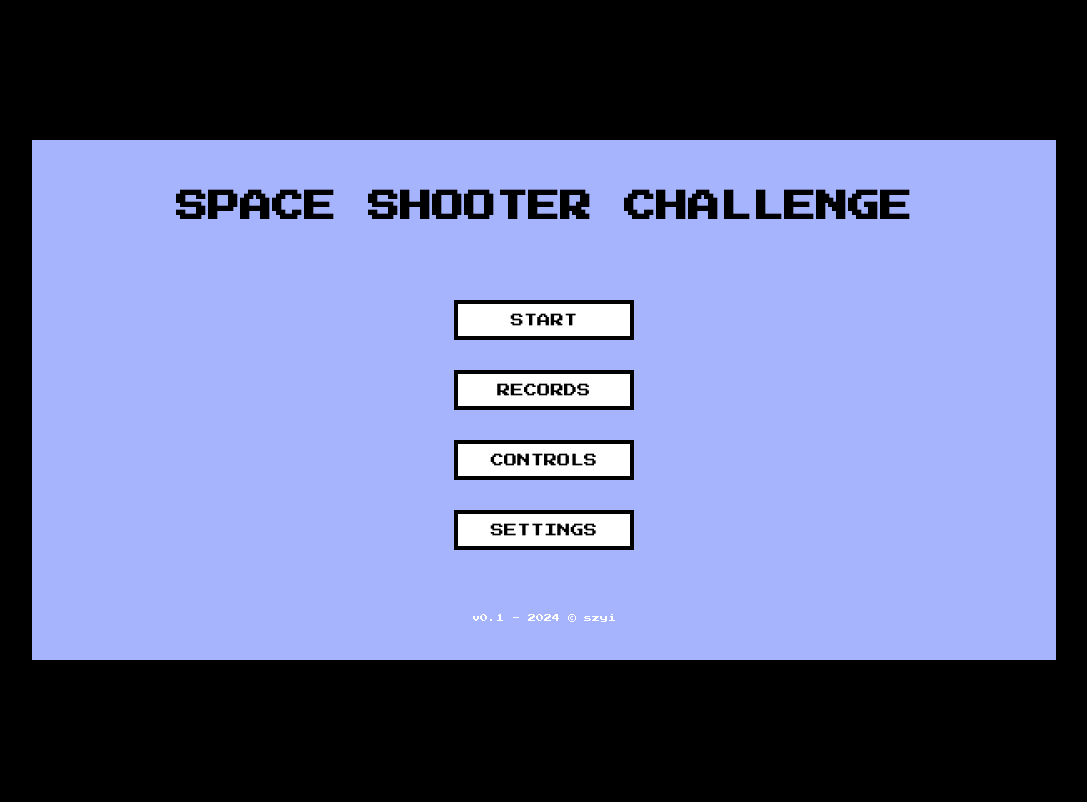
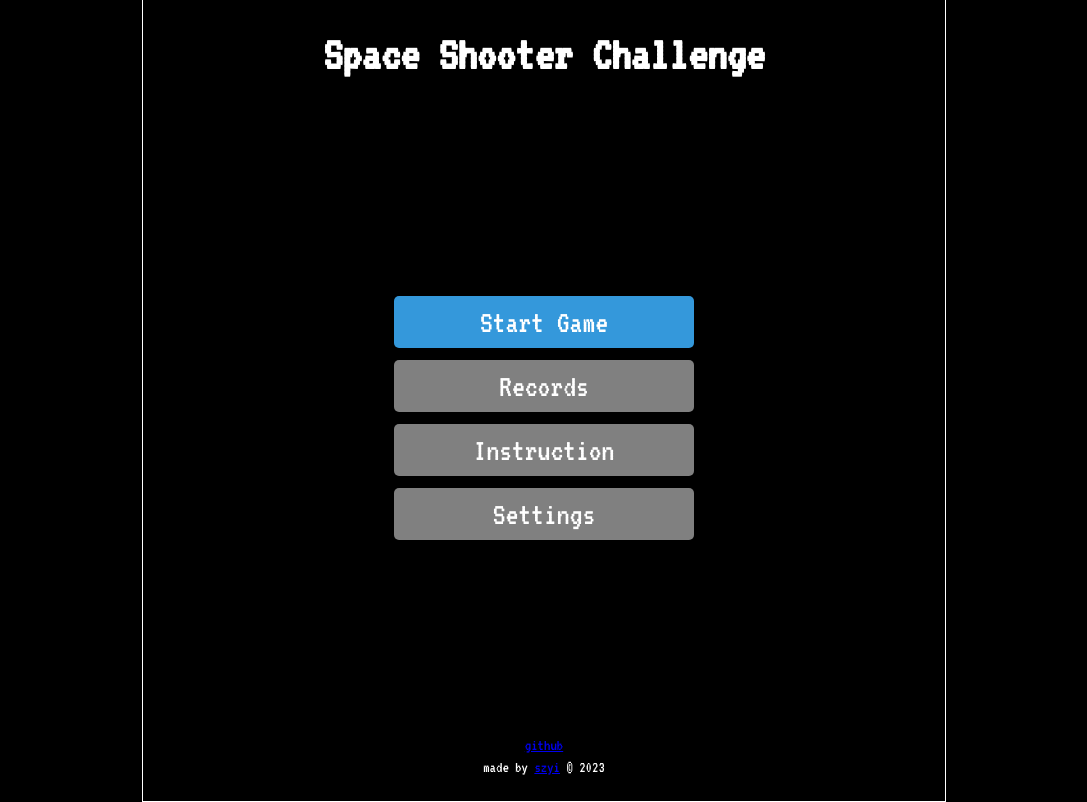
Before and after one commit to szyi10/space-shooter-challenge, a plain HTML site: page index.html in a window 1280 px wide. Shown: the whole page, without its empty margins (96-1183 px from the left). Drawn offline with nearby package versions, Linux system fonts and the light colour scheme.

Commit message:
Revert "Refactoring game"
This reverts commit 46f3f0ebd37479d80844205c17a2fa00e687be91.

```diff
--- a/index.html
+++ b/index.html
@@ -4,12 +4,6 @@
     <meta charset="UTF-8" />
     <meta name="viewport" content="width=device-width, initial-scale=1.0" />
     <title>Space Shooter Challenge</title>
-    <link rel="preconnect" href="https://fonts.googleapis.com" />
-    <link rel="preconnect" href="https://fonts.gstatic.com" crossorigin />
-    <link
-      href="https://fonts.googleapis.com/css2?family=Press+Start+2P&display=swap"
-      rel="stylesheet"
-    />
     <link rel="stylesheet" href="./styles.css" />
     <link
       rel="shortcut icon"
@@ -18,49 +12,53 @@
     />
   </head>
   <body>
-    <div class="container">
-      <!-- Starting scren -->
-      <div id="startingScreen" class="starting-screen">
+    <!-- Start Screen -->
+    <div class="start-screen">
       <h1>Space Shooter Challenge</h1>
-        <div class="starting-screen-buttons">
-          <button id="startButton">START</button>
-          <button>RECORDS</button>
-          <button>CONTROLS</button>
-          <button>SETTINGS</button>
+      <div class="start-screen-buttons">
+        <button type="button" id="startButton">Start Game</button>
+        <button type="button" disabled>Records</button>
+        <button type="button" disabled>Instruction</button>
+        <button type="button" disabled>Settings</button>
       </div>
-        <p>v0.1 - 2024 &copy; szyi</p>
+      <footer>
+        <a
+          href="https://github.com/szyi10/space-shooter-challenge"
+          target="_blank"
+          >github</a
+        >
+        <p>
+          made by <a href="https://www.szyi.xyz" target="_blank">szyi</a> &copy;
+          2023
+        </p>
+      </footer>
     </div>
 
-      <!-- Game -->
-      <div class="gamebar">
-        <div class="health-bar">
-          <div class="red-health"></div>
-          <div id="playerHealthGray" class="gray-health"></div>
-          <div id="playerHealth" class="blue-health"></div>
-          <h5 id="playerName" class="ship-name">Rokcy</h5>
+    <!-- Game Canvas -->
+    <canvas id="gameCanvas" width="800" height="800"></canvas>
+
+    <!-- Pause Menu -->
+    <div class="pause-menu">
+      <h2>Paused</h2>
+      <div class="pause-menu-buttons">
+        <button id="resumeButton">Resume</button>
+        <button id="quitButton">Quit to Menu</button>
       </div>
     </div>
 
-      <div id="resetScreen">
-        <h3>Game Over</h3>
-        <div>
-          <p id="resetBackHomeScreen">H</p>
-          <p id="resetButton">R</p>
+    <!-- Game over Screen -->
+    <div class="game-over">
+      <h2>Game Over</h2>
+      <div class="score">
+        <p>Score:</p>
+        <span class="score-element"></span>
       </div>
+      <button id="closeButton">Quit to Menu</button>
     </div>
 
-      <canvas></canvas>
-    </div>
-
-    <script
-      src="https://cdnjs.cloudflare.com/ajax/libs/gsap/3.10.3/gsap.min.js"
-      integrity="sha512-6zTDRWNxo8vI6JZYDCwhrJpg5icK3P4HNnW3czsO5Scb3lAoPDam+/wF3eog4hxcl0h44d0XlIcFkuoSaWHQ2g=="
-      crossorigin="anonymous"
-      referrerpolicy="no-referrer"
-    ></script>
-
-    <script src="./js/utils.js"></script>
-    <script src="./js/classes.js"></script>
-    <script src="./index.js"></script>
+    <script src="./js/screen.js"></script>
+    <script src="./js/game.js"></script>
+    <script src="./js/enemy.js"></script>
+    <script src="./js/ship.js"></script>
   </body>
 </html>
--- a/index.js
+++ /dev/null
@@ -1,74 +0,0 @@
-let initialVelocity = 3
-let gameStarted = false
-const startingScreen = document.getElementById("startingScreen")
-
-if (!gameStarted) {
-  startingScreen.style.display = "flex"
-} else {
-  startingScreen.style.display = "none"
-}
-
-document.querySelector("#startButton").addEventListener("click", () => {
-  localStorage.setItem("gameStarted", "true")
-  gsap.to("#startingScreen", {
-    top: "-100%",
-    display: "none",
-  })
-})
-
-const canvas = document.querySelector("canvas")
-const ctx = canvas.getContext("2d")
-
-canvas.width = 1024
-canvas.height = 520
-
-ctx.fillRect(0, 0, canvas.width, canvas.height)
-
-const player = new Ship({
-  position: { x: 60, y: 0 },
-  velocity: { x: 0, y: 0 },
-  imageSrc: "./assets/images/spaceship_small_red.png",
-  scale: 2.5,
-})
-
-const keys = {
-  w: { pressed: false },
-  s: { pressed: false },
-  a: { pressed: false },
-  d: { pressed: false },
-}
-
-function animate() {
-  window.requestAnimationFrame(animate)
-
-  ctx.fillStyle = "black"
-  ctx.fillRect(0, 0, canvas.width, canvas.height)
-
-  // background.update()
-
-  ctx.fillStyle = "rgba(255, 255, 255, 0.7)"
-  ctx.fillRect(0, 0, canvas.width, canvas.height)
-
-  player.update()
-
-  player.velocity.x = 0
-  player.velocity.y = 0
-
-  // player movement
-  if (keys.a.pressed && player.lastKey === "a") {
-    player.velocity.x = -3
-  } else if (keys.d.pressed && player.lastKey === "d") {
-    player.velocity.x = 3
-  }
-
-  if (keys.w.pressed) {
-    player.velocity.y = 3
-  } else if (keys.s.pressed) {
-    player.velocity.y = -3
-  }
-}
-
-animate()
-
-window.addEventListener("keydown", keyDowns)
-window.addEventListener("keyup", keyUps)
--- a/js/classes.js
+++ /dev/null
@@ -1,76 +0,0 @@
-class Sprite {
-  constructor({ position, imageSrc, scale = 1 }) {
-    this.position = position
-    this.width = 50
-    this.height = 150
-    this.image = new Image()
-    this.image.src = imageSrc
-    this.scale = scale
-  }
-
-  draw() {
-    ctx.drawImage(this.image, this.position.x, this.position.y)
-  }
-
-  update() {
-    this.draw()
-  }
-}
-
-class Ship extends Sprite {
-  constructor({ position, velocity, color = "red", imageSrc, scale = 1 }) {
-    super({
-      position,
-      imageSrc,
-      scale,
-    })
-
-    this.velocity = velocity
-    this.width = 50
-    this.height = 150
-    this.lastKey
-    this.color = color
-    this.isAttacking
-    this.health = 100
-    this.dead = false
-  }
-
-  update() {
-    this.draw()
-
-    // Draw ship hitboxes
-    // ctx.fillStyle = "green"
-    // ctx.fillRect(this.position.x, this.position.y, this.width, this.height)
-
-    this.position.x += this.velocity.x
-    this.position.y += this.velocity.y
-
-    if (this.position.y + this.height >= canvas.height) {
-      this.velocity.y = 0
-      this.position.y = canvas.height - this.height
-    }
-
-    if (this.position.y <= 200) {
-      this.velocity.y = 0
-      this.position.y = 200
-    }
-
-    if (this.position.x + this.width >= canvas.width) {
-      this.velocity.x = 0
-      this.position.x = canvas.width - 50
-    }
-
-    if (this.position.x + this.width <= 50) {
-      this.velocity.x = 0
-      this.position.x = 0
-    }
-  }
-
-  attack() {
-    this.isAttacking = true
-  }
-
-  takeHit() {
-    this.health -= 20
-  }
-}
--- a/js/utils.js
+++ /dev/null
@@ -1,47 +0,0 @@
-function showResetScreen({ player }) {
-  document.getElementById("resetScreen").style.display = "block"
-  gsap.to("#resetScreen", { top: "50%" })
-
-  if (player.health === 0) player.dead = true
-}
-
-function keyDowns(e) {
-  if (!player.dead) {
-    switch (e.key) {
-      case "d":
-        keys.d.pressed = true
-        player.lastKey = "d"
-        break
-      case "a":
-        keys.a.pressed = true
-        player.lastKey = "a"
-        break
-      case "w":
-        player.velocity.y = -10
-        break
-      case "s":
-        player.velocity.y = 10
-        break
-      case " ":
-        player.attack()
-        break
-    }
-  }
-}
-
-function keyUps(e) {
-  switch (e.key) {
-    case "d":
-      keys.d.pressed = false
-      break
-    case "a":
-      keys.a.pressed = false
-      break
-    case "w":
-      keys.w.pressed = false
-      break
-    case "s":
-      keys.s.pressed = false
-      break
-  }
-}
--- a/styles.css
+++ b/styles.css
@@ -1,146 +1,165 @@
 @import url("https://fonts.googleapis.com/css2?family=VT323&display=swap");
 
-* {
-  box-sizing: border-box;
-}
-
 body {
-  position: relative;
-  width: 100%;
-  height: 100vh;
   margin: 0;
   padding: 0;
   display: flex;
+  justify-content: center;
   align-items: center;
-  justify-content: center;
-  overflow: hidden;
-  font-family: "Press Start 2P", cursive;
+  height: 100vh;
   background-color: #000;
+  font-family: "VT323", monospace;
 }
 
-button {
+canvas {
+  border: 1px solid #fff;
+  display: none;
+  /* display: block; */
+  margin: 0 auto;
+}
+
+.start-screen {
+  display: flex;
+  /* display: none; */
+  flex-direction: column;
+  align-items: center;
+  justify-content: space-between;
+  width: 802px;
+  height: 802px;
+  border: 1px solid #fff;
+  color: white;
+}
+
+.start-screen h1 {
+  font-size: 3em;
+  margin-bottom: 20px;
+}
+
+.start-screen button {
+  padding: 10px 20px;
+  width: 300px;
+  font-size: 32px;
+  cursor: pointer;
+  background-color: #3498db;
+  color: white;
+  border: none;
+  border-radius: 5px;
   font-family: inherit;
 }
 
-.container {
-  position: relative;
-  display: inline-block;
-  overflow: hidden;
+.start-screen button:hover {
+  transform: translateY(-2px) scale(1.01);
 }
 
-/* Starting screen */
-.starting-screen {
-  display: none;
-  position: absolute;
-  top: 0;
-  left: 0;
-  width: 100%;
-  height: 100%;
-  padding: 30px 0;
+.start-screen button:disabled {
+  background-color: gray;
+  cursor: not-allowed;
+}
+
+.start-screen-buttons {
   display: flex;
   flex-direction: column;
   align-items: center;
-  justify-content: space-between;
-  background-color: #a5b4fc;
-  z-index: 1000;
+  gap: 12px;
 }
 
-.starting-screen h1 {
-  text-transform: uppercase;
+.start-screen footer {
+  display: flex;
+  flex-direction: column;
+  place-items: center;
+  margin-bottom: 20px;
 }
 
-.starting-screen-buttons {
+.start-screen footer p {
+  margin: 6px;
+}
+
+.pause-menu {
+  display: none;
+  position: absolute;
+  top: 50%;
+  left: 50%;
+  transform: translate(-50%, -50%);
+  text-align: center;
+  background-color: #000;
+  padding: 20px;
+  border: 1px solid white;
+  color: white;
+}
+
+.pause-menu h2 {
+  margin-bottom: 20px;
+}
+
+.pause-menu-buttons {
   display: flex;
   flex-direction: column;
-  gap: 30px;
+  align-items: center;
+  gap: 10px;
 }
 
-.starting-screen-buttons button {
-  width: 180px;
-  height: 40px;
-  background-color: #fff;
-  border: 4px solid #000;
+.pause-menu button {
+  padding: 10px 20px;
+  width: 200px;
+  font-size: 24px;
   cursor: pointer;
+  background-color: #3498db;
+  color: white;
+  border: none;
+  border-radius: 5px;
+  font-family: inherit;
 }
 
-.starting-screen-buttons button:hover,
-.starting-screen-buttons button:focus {
-  background-color: #ccc;
-  transform: scale(1.1);
+.pause-menu button:hover {
+  transform: translateY(-2px) scale(1.01);
 }
 
-.starting-screen p {
-  color: #fff;
-  font-size: 8px;
+.game-over {
+  position: absolute;
+  display: none;
+  top: 50%;
+  left: 50%;
+  transform: translate(-50%, -50%);
+  text-align: center;
+  background-color: #000;
+  padding: 20px;
+  border: 1px solid white;
+  color: white;
 }
 
-/* Game screen */
-.gamebar {
-  position: absolute;
-  width: 100%;
-  display: flex;
-  align-items: center;
-  padding: 20px;
+.game-over h2 {
+  margin-bottom: 20px;
+  font-size: 32px;
 }
 
-.health-bar {
-  position: relative;
-  width: 100%;
-  border: 4px solid #fff;
+.game-over .score {
+  display: flex;
+  flex-direction: column;
+  align-items: center;
+  justify-content: center;
 }
 
-.red-health {
-  background-color: #ef4444;
-  height: 30px;
-  width: 100%;
+.score p {
+  margin: 0;
+  font-size: 24px;
 }
 
-.blue-health {
-  position: absolute;
-  top: 0;
-  left: 0;
-  bottom: 0;
-  background-color: #818cf8;
+.score span {
+  margin-bottom: 20px;
 }
 
-.gray-health {
-  position: absolute;
-  top: 0;
-  right: 0;
-  bottom: 0;
-  background-color: #bcbcbc;
+.game-over button {
+  padding: 10px 20px;
+  width: 200px;
+  font-size: 24px;
+  cursor: pointer;
+  background-color: #3498db;
+  color: white;
+  border: none;
+  border-radius: 5px;
+  font-family: inherit;
 }
 
-#playerHealth,
-#playerHealthGray {
-  width: 100%;
+.game-over button:hover {
+  transform: translateY(-2px) scale(1.01);
 }
-
-.ship-name {
-  position: absolute;
-  left: 0;
-  bottom: -160%;
-  color: #fff;
-}
-
-#resetScreen {
-  position: absolute;
-  top: 110%;
-  left: 50%;
-  display: none;
-  padding: 20px 40px;
-  background-color: #a5b4fc;
-  border: 4px solid #fff;
-  color: #fff;
-  text-align: center;
-  transform: translate(-50%, -50%);
-}
-
-#resetScreen > div > p {
-  margin: 0 10px;
-  cursor: pointer;
-}
-
-#resetScreen > div > p:hover {
-  transform: scale(1.1);
-}
```
Lines whose indentation alone changed are shown as unchanged.
